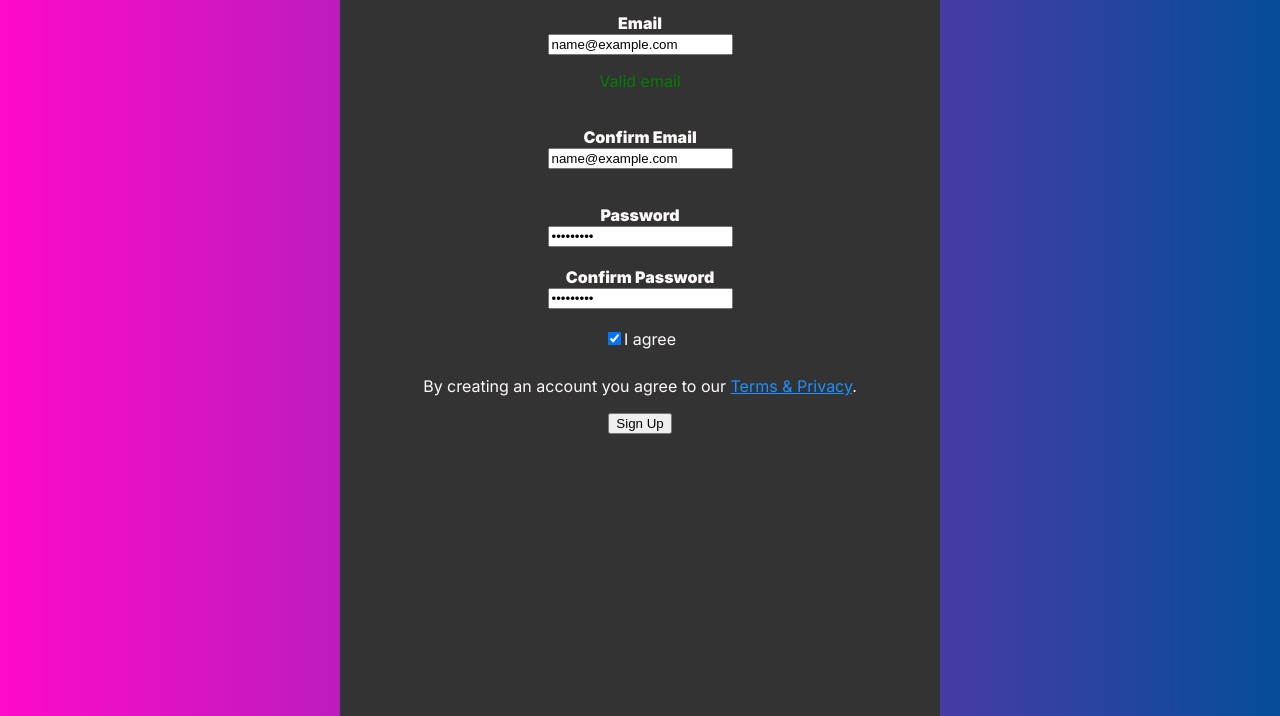
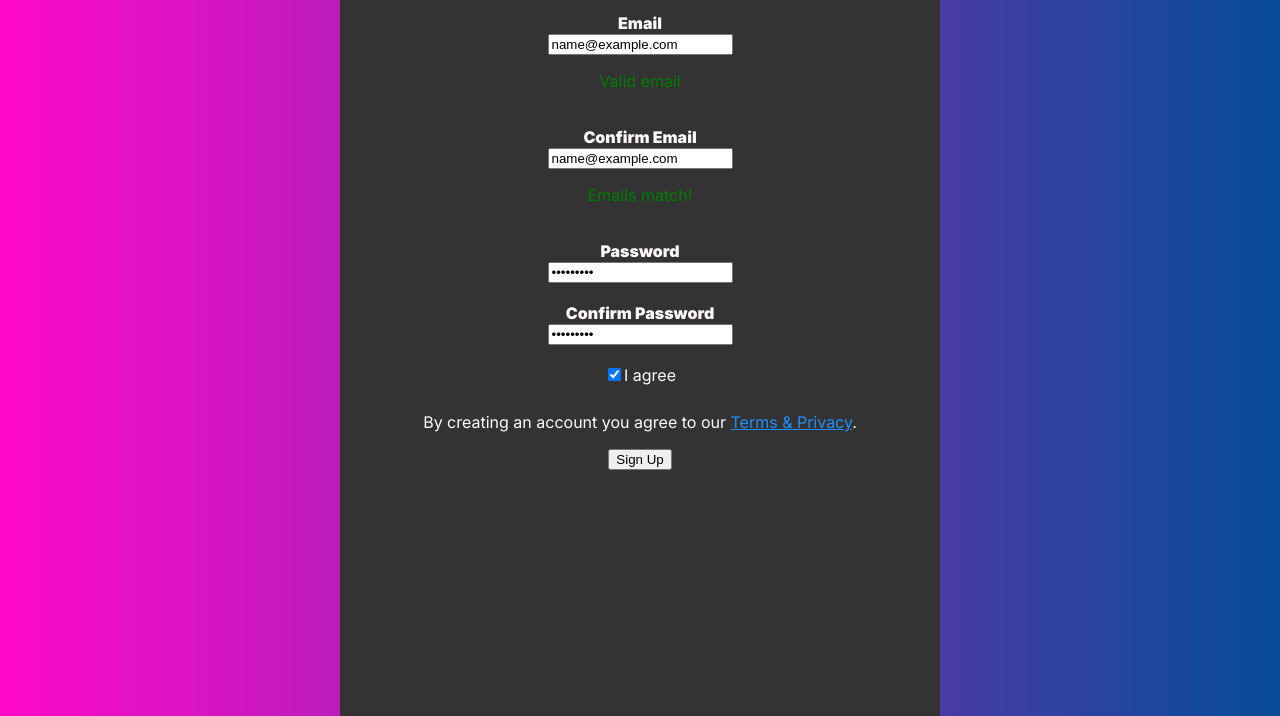
Before and after one commit to cihanyilmazzz/EmailForm-SignUp-JS, a plain HTML site: page index.html in a window 1280 px wide. Both pictures are taken after typing "name@example.com", "name@example.com", "Sample123", "Sample123" into the empty fields and a click on the button "Sign Up". Shown: the part 105-821 px from the top of the page. Drawn offline with Linux system fonts and the light colour scheme.

Commit message:
Email confirmation check was added

```diff
--- a/index.html
+++ b/index.html
@@ -24,8 +24,8 @@
                 </div>
                 <div class="repeat-email">
                     <label for="email"><b>Confirm Email</b></label><br>
-                    <input type="text" placeholder="Enter Email" name="email" id="email2 repeat-email" required>
-                    <p id="error2"></p>
+                    <input type="text" placeholder="Enter Email" name="email" id="email2" required>
+                    <p id="confirm-message"></p>
                 </div>
                 <div class="pwd">
                     <label for="psw"><b>Password</b></label><br>
--- a/script.js
+++ b/script.js
@@ -1,9 +1,11 @@
 // Sign Up Form - Email address validation
 const emailInput = document.getElementById("email");
 const emailInput2 = document.getElementById("email2");
+const confirmMessage = document.getElementById("confirm-message");
 const errorMessage = document.getElementById("error");
-const errorMessage2 = document.getElementById("error2");
+
 const submitBtn = document.querySelector(".submit-btn");
+
 
 submitBtn.addEventListener("click", (e)=> {
     // Prevent form from Submitting
@@ -21,4 +23,20 @@ submitBtn.addEventListener("click", (e)=> {
 
     }
 
+});
+
+submitBtn.addEventListener("click", (e) => {
+    // Prevent form from Submitting
+    e.preventDefault();
+    const add1 = emailInput.value;
+    const add2 = emailInput2.value;
+
+    if(add1 === add2) {
+        confirmMessage.textContent= "Emails match!";
+        confirmMessage.style.color = "green";
+    }
+    else {
+        confirmMessage.textContent = "Emails don't match!";
+        confirmMessage.style.color = "red";
+    }
 })
```
